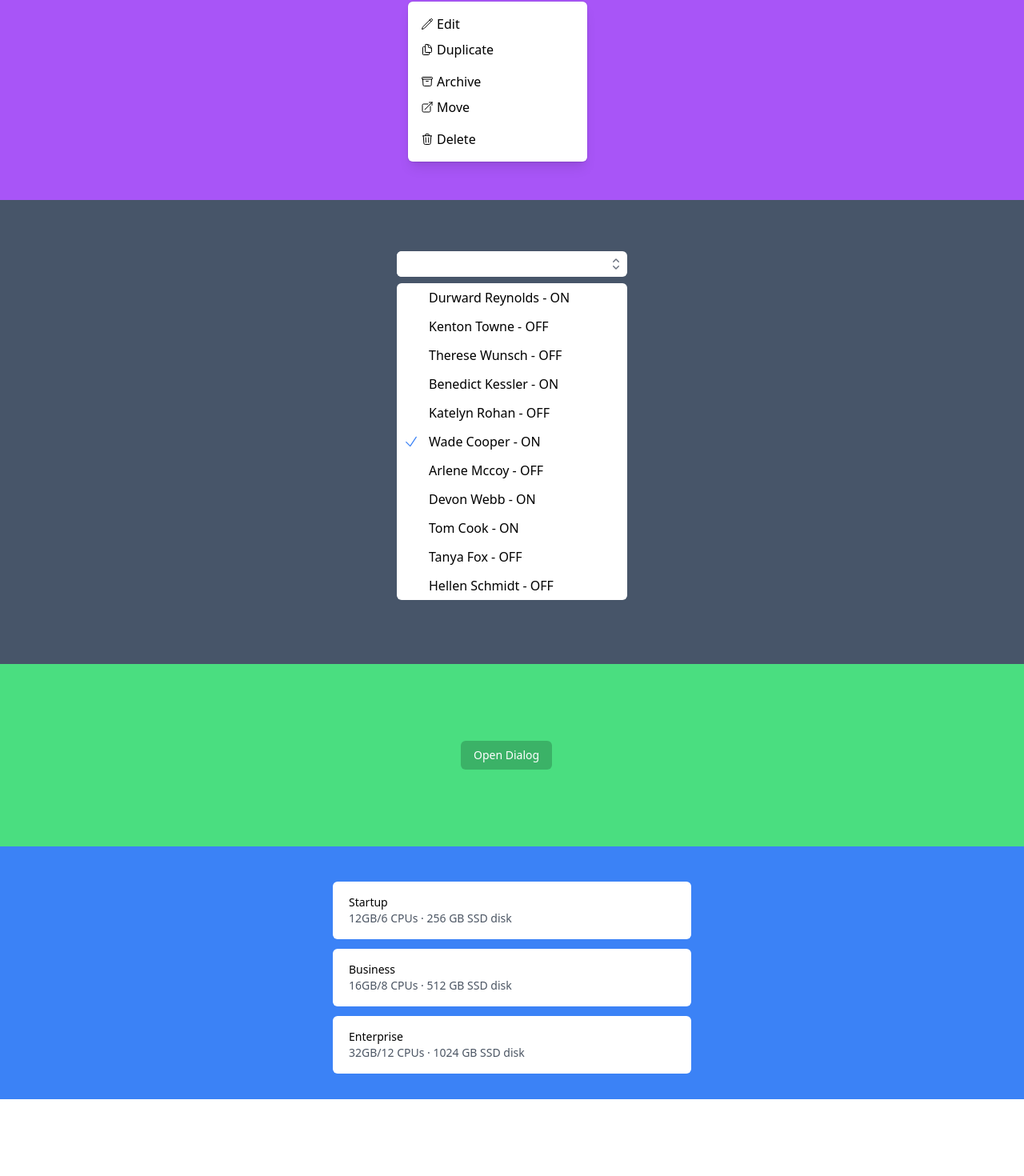
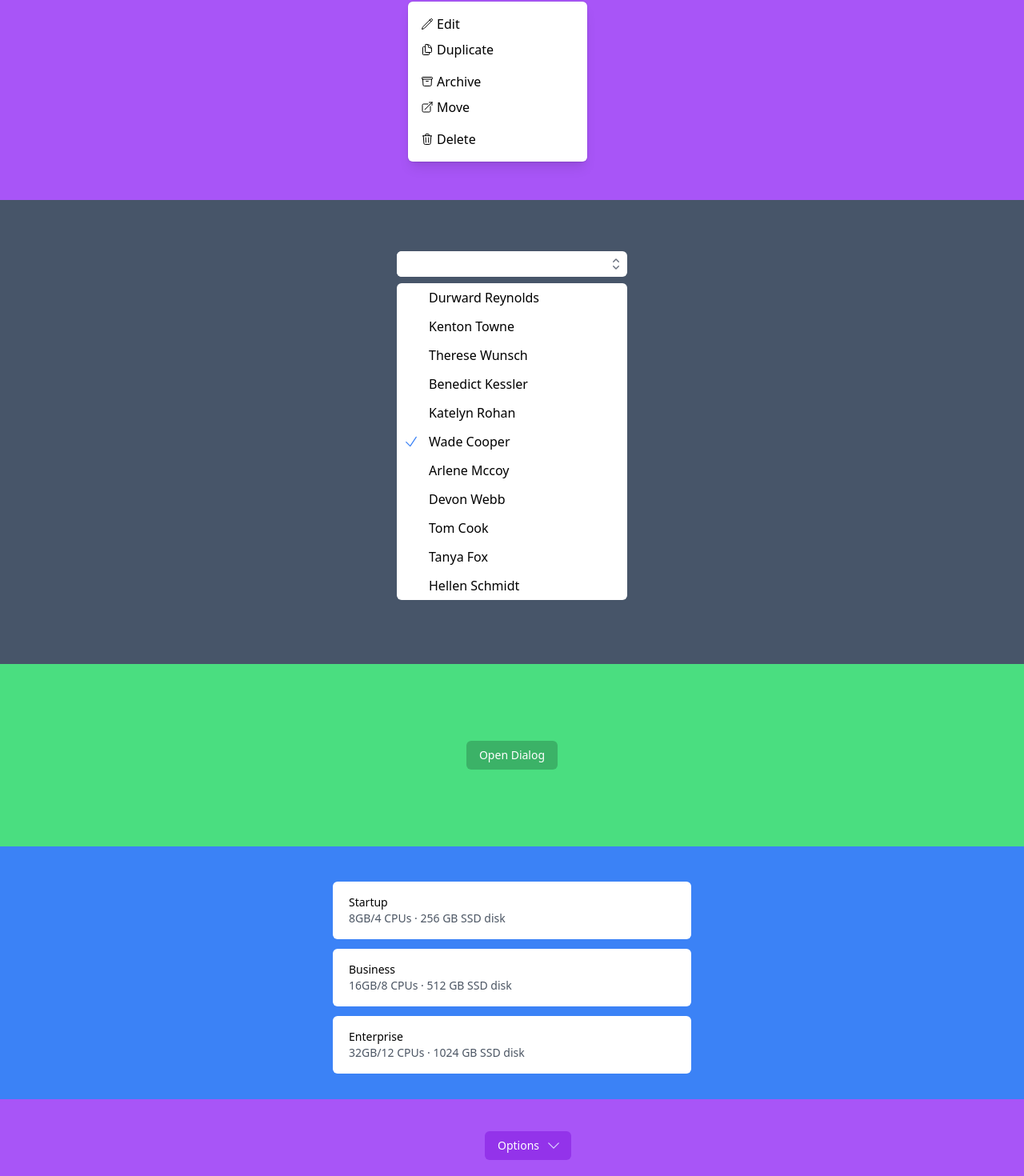
Before and after one commit to giliolizera/Training, a Vue app: page / in a window 1280 px wide. Shown: the part 1054-2524 px from the top of the page at 80% size. Before the commit the page ends 2428 px from the top, so only its background shows below. Built offline with nearby package versions, Linux system fonts and the light colour scheme.

Commit message:
feat: new popover

```diff
--- a/src/App.vue
+++ b/src/App.vue
@@ -6,6 +6,7 @@
   <Combobox/>
   <Dialog/>
   <Radio/>
+  <Popover/>
 </template>
 
 <script>
@@ -16,11 +17,13 @@ import Select from './components/Select.vue'
 import Combobox from './components/Combobox.vue'
 import Dialog from './components/Dialog.vue'
 import Radio from './components/Radio.vue'
+import Popover from './components/Popover.vue'
 
 export default {
   components: {
     Disclosure, Tabs, Menu,
-    Select, Combobox, Dialog, Radio
+    Select, Combobox, Dialog,
+    Radio, Popover
   }
 }
 </script>
--- a/src/components/Combobox.vue
+++ b/src/components/Combobox.vue
@@ -2,17 +2,14 @@
   <div class="bg-slate-600 py-16">
     <div class="mx-auto w-72 max-w-md rounded-md">
       <div class="inline-flex bg-white w-72 rounded-md">
-        <input class="w-full pl-3 px-1 py-1 rounded-md focus:outline-none text-left"
-        :displayValue="selected"
-        v-model="query"
-         @keypress="!exibir"
+        <input class="w-full pl-3 px-1 py-1 rounded-md focus:outline-none text-left" type="text"
+         v-model="query"
          @keydown.prevent.esc="escape()"
          @keydown.prevent.down="baixo()"
          @keydown.prevent.up="cima()"
          @keydown.prevent.enter="enter()"
         />
         <button @click="exibir = !exibir"
-         @keypress="!exibir"
          @keydown.prevent.esc="escape()"
          @keydown.prevent.down="baixo()"
          @keydown.prevent.up="cima()"
@@ -24,10 +21,10 @@
       </div>
       <div class="mt-2 bg-white grid rounded-md">
         <ul v-if="!exibir">
-          <button @mouseenter="active = person.id"
+          <button @mouseenter="active = person.id -1 "
           @mouseleave="active = -1"
-          @click="selected = person.name , exibir=true"
-          :class="[active === person.id
+          @click="selected = person.name, query = person.name, exibir=true"
+          :class="[active === person.id -1
           ? 'bg-blue-200 rounded-md'
           : '', 'inline-flex py-1.5 w-full']"
           v-for="person in filtredPeople" :key="person.id"
@@ -35,11 +32,11 @@
           <div v-if="selected === person.name" class="pl-2 inline-flex">
             <CheckIcon class="h-5 w-5 mt-0.5 text-blue-500"/>
             <div class="pl-3">
-              {{ person.name }} - {{ person.status ? "ON" : "OFF" }}
+              {{ person.name }}
             </div>
           </div>
-          <div v-if="selected != person.name" class="pl-10">
-            {{ person.name }} - {{ person.status ? "ON" : "OFF" }}
+          <div v-if="selected !== person.name" class="pl-10">
+            {{ person.name }}
           </div>
           </button>
         </ul>
@@ -55,17 +52,17 @@
       return {
         query: '',
         people: [
-          { id: 1, name: 'Durward Reynolds', status: true },
-          { id: 2, name: 'Kenton Towne', status: false },
-          { id: 3, name: 'Therese Wunsch', status: false },
-          { id: 4, name: 'Benedict Kessler', status: true },
-          { id: 5, name: 'Katelyn Rohan', status: false },
-          { id: 6, name: 'Wade Cooper', status: true },
-          { id: 7, name: 'Arlene Mccoy', status: false },
-          { id: 8, name: 'Devon Webb', status: true },
-          { id: 9, name: 'Tom Cook', status: true },
-          { id: 10, name: 'Tanya Fox', status: false },
-          { id: 11, name: 'Hellen Schmidt', status: false },
+          { id: 1, name: 'Durward Reynolds',},
+          { id: 2, name: 'Kenton Towne', },
+          { id: 3, name: 'Therese Wunsch',},
+          { id: 4, name: 'Benedict Kessler',},
+          { id: 5, name: 'Katelyn Rohan',},
+          { id: 6, name: 'Wade Cooper',},
+          { id: 7, name: 'Arlene Mccoy',},
+          { id: 8, name: 'Devon Webb',},
+          { id: 9, name: 'Tom Cook',},
+          { id: 10, name: 'Tanya Fox', },
+          { id: 11, name: 'Hellen Schmidt',},
         ],
         exibir: false,
         selected: 'Wade Cooper',
@@ -77,6 +74,9 @@
         return this.query === ''
           ? this.people
           : this.people.filter((person) => {
+              this.cont = this.people.filter((person) => {
+                return person.name.toLowerCase().includes(this.query.toLowerCase())
+              }).length
               return person.name.toLowerCase().includes(this.query.toLowerCase())
             })
       }
@@ -100,6 +100,7 @@
       enter(){
         this.exibir = true
         this.selected = this.people[this.active].name
+        this.query = this.people[this.active].name
       },
     }
   }
--- a/src/components/Dialog.vue
+++ b/src/components/Dialog.vue
@@ -1,12 +1,12 @@
 <template>
    <div class="bg-green-400 pt-24">
-      <div class="mx-auto w-32 max-w-md rounded-md">
+      <div class="inset-0 rounded-md flex items-center justify-center">
          <TransitionGroup
          enter-active-class="transition duration-500 ease-out"
          enter-from-class="opacity-0"
          enter-to-class="opacity-100"
          >
-         <button v-if="show" @click="exibir = true, show = false" class="rounded-md bg-black bg-opacity-20 px-4 py-2 text-sm font-medium text-white hover:bg-opacity-30">
+         <button v-if="show" @click="exibir = true" class="rounded-md bg-black bg-opacity-20 px-4 py-2 text-sm font-medium text-white hover:bg-opacity-30">
             Open Dialog
          </button>
          </TransitionGroup>
@@ -19,7 +19,7 @@
         leave-from-class="opacity-100"
         leave-to-class="opacity-0"
       >
-         <div v-if="exibir" class="mx-auto max-w-md rounded-md bg-white p-4 space-y-2">
+         <div v-if="exibir" class="w-full max-w-md transform overflow-hidden rounded-2xl text-left shadow-xl transition-all bg-white p-4 space-y-2 items-center mx-auto">
             <p class="pl-1 font-medium">Payment Successful</p>
             <p class="pl-1 text-sm text-gray-500">Your payment has been successfully submitted. We`ve sent you an email with all of the details of your order.</p>
             <button @click="exibir = false, tempo()" class="inline-flex justify-center rounded-md border border-transparent bg-blue-200 px-4 py-2 text-sm font-medium text-blue-900 hover:bg-blue-200">
@@ -27,7 +27,6 @@
             </button>
          </div>
       </TransitionGroup>
-
    </div>
    <div class="bg-green-400 h-24"></div>
 
--- /dev/null
+++ b/src/components/Popover.vue
@@ -0,0 +1,24 @@
+<template>
+ <div class="pt-10 flex justify-center pl-10 bg-purple-500">
+   <div class="relative inline-block">
+      <button @click="exibir = !exibir" class="inline-flex w-full justify-center rounded-md bg-purple-600 px-4 py-2 text-sm font-medium text-white hover:bg-opacity-60">
+         Options
+         <ChevronDownIcon class="ml-2 -mr-1 h-5 w-5 text-violet-200 hover:text-violet-100"/>
+      </button>
+   </div>
+ </div>
+ <div class="h-64 bg-purple-500"></div>
+
+</template>
+
+<script>
+   export default {
+      data:() => ({
+         exibir: true,
+      }),
+   }
+</script>
+
+<script setup>
+   import { ChevronDownIcon } from "@heroicons/vue/24/outline";
+</script>
--- a/src/components/Radio.vue
+++ b/src/components/Radio.vue
@@ -33,8 +33,8 @@ export default {
       plans: [
          {
             name: 'Startup',
-            ram: '12GB',
-            cpus: '6 CPUs',
+            ram: '8GB',
+            cpus: '4 CPUs',
             disk: '256 GB SSD disk',
          },
          {
```
